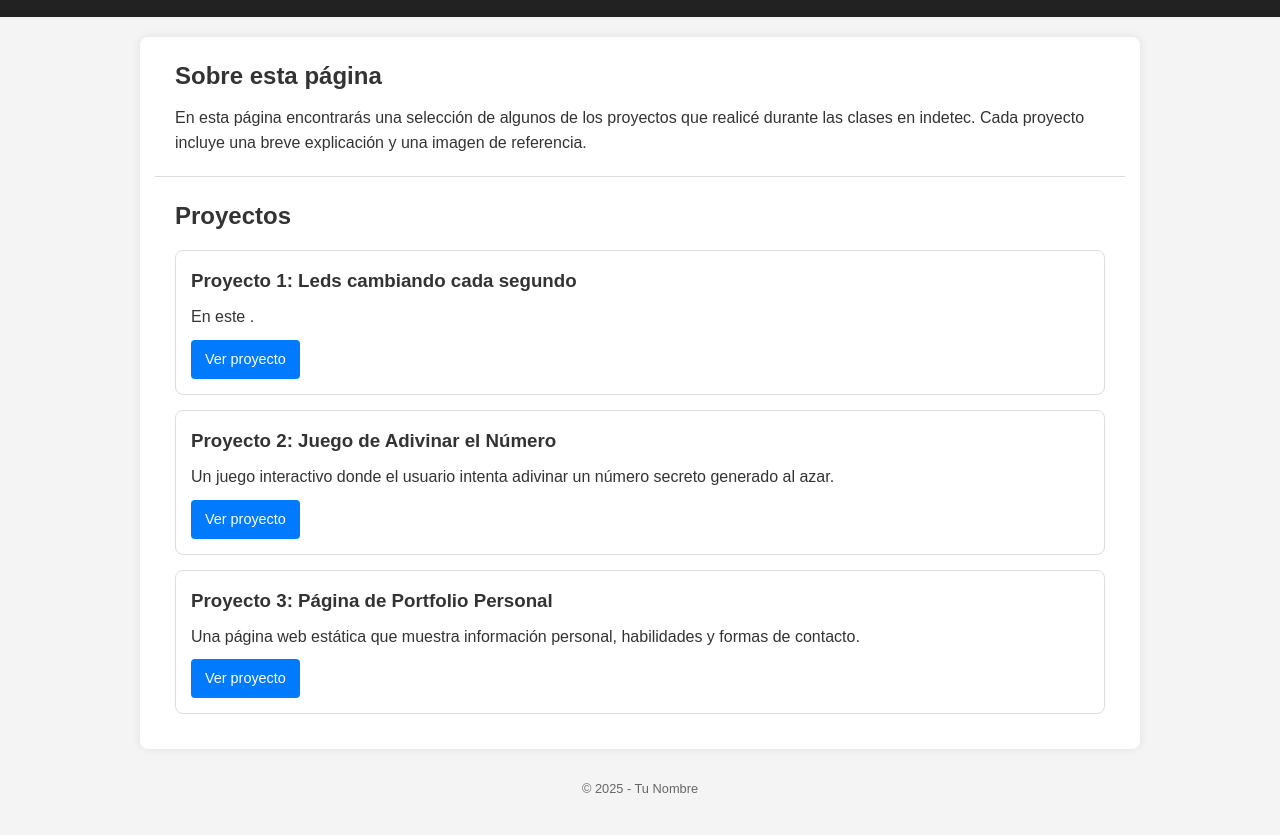
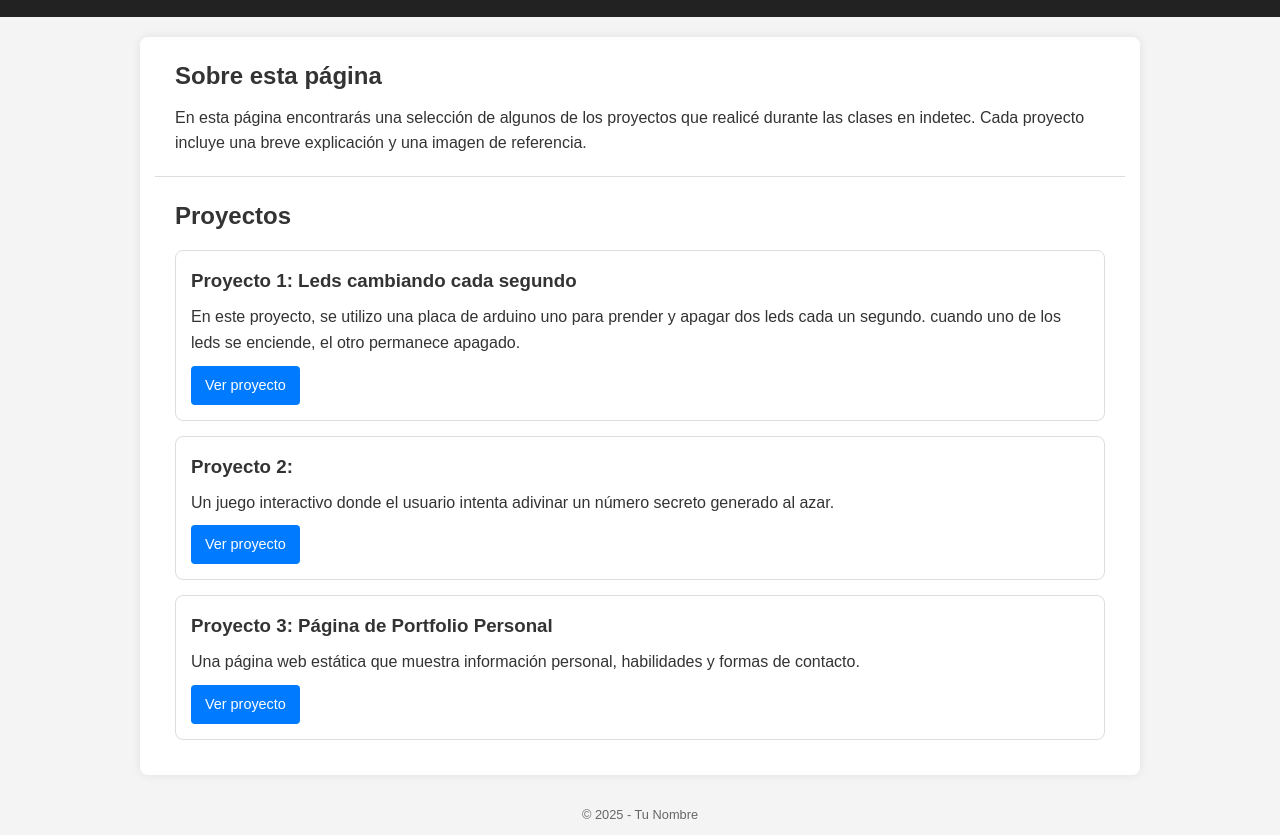
Before and after one commit to Francogamez001/misproyectosindetec, a plain HTML site: page index.html in a window 1280 px wide. Shown: the part 104-939 px from the top of the page. Before the commit the page ends 914 px from the top, so only its background shows below. Drawn offline with Linux system fonts and the light colour scheme.

Commit message:
Update index.html

```diff
--- a/index.html
+++ b/index.html
@@ -26,12 +26,13 @@
 
             <article class="proyecto-card">
                 <h3>Proyecto 1: Leds cambiando cada segundo</h3>
-                <p>En este .</p>
+                <p>En este proyecto, se utilizo una placa de arduino uno para prender y apagar dos leds cada un segundo.
+                    cuando uno de los leds se enciende, el otro permanece apagado.</p>
                 <a href="proyectos/proyecto1.html" class="btn">Ver proyecto</a>
             </article>
 
             <article class="proyecto-card">
-                <h3>Proyecto 2: Juego de Adivinar el Número</h3>
+                <h3>Proyecto 2: </h3>
                 <p>Un juego interactivo donde el usuario intenta adivinar un número secreto generado al azar.</p>
                 <a href="proyectos/proyecto2.html" class="btn">Ver proyecto</a>
             </article>
```
